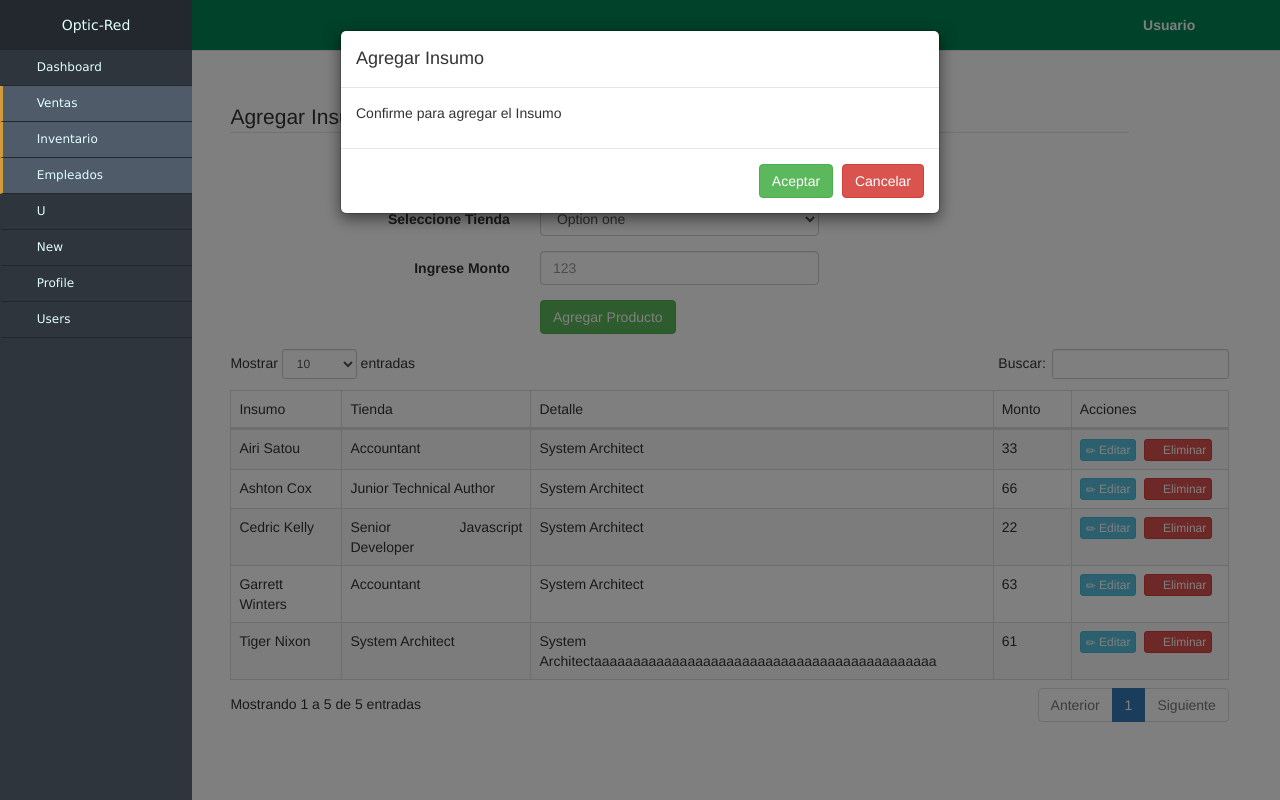
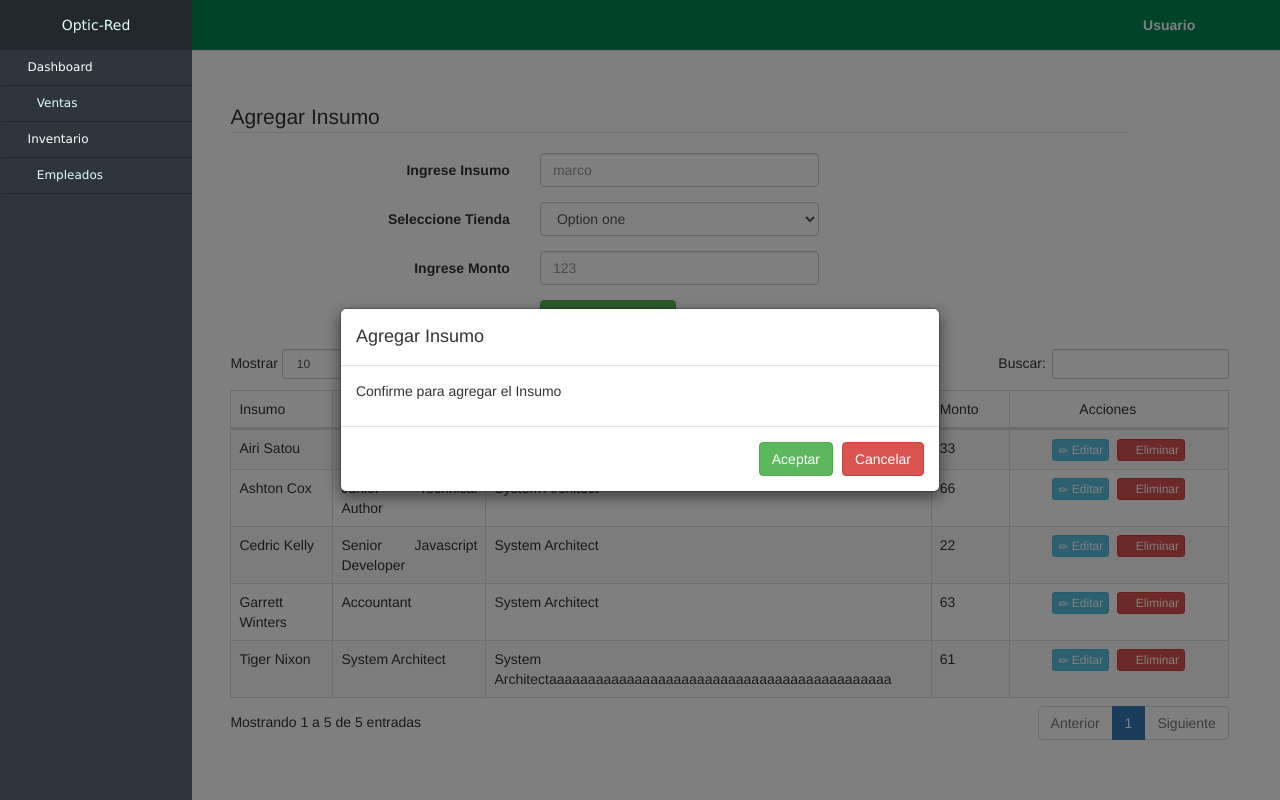
Before and after one commit to apeeclgithub/opticred-intranet, a PHP site: page /application/view/insumos.php in a window 1280 px wide, after a click on "Agregar Producto". Run offline with PHP 8.4, Linux system fonts and the light colour scheme; some web fonts are replaced.

Commit message:
arreglos trello y dashboard

```diff
--- a/application/controller/ProductTable.php
+++ b/application/controller/ProductTable.php
@@ -5,7 +5,7 @@
 			<th>Tienda</th>
 			<th>Precio</th>
 			<th>Stock</th>
-			<th class="widthOptions">Acciones</th>
+			<th class="widthOptions text-center">Acciones</th>
 		</tr>
 	</thead>
 	<tbody>
@@ -23,7 +23,7 @@
 						<td><?php echo $value['pro_store'];?></td>
 						<td><?php echo $value['pro_price'];?></td>
 						<td><?php echo $value['pro_stock'];?></td>
-						<td><button
+						<td class="text-center"><button
 						onclick="updateModalProduct(
 							<?php  echo $value['pro_id'];?>,
 							'<?php echo $value['pro_name'];?>',
--- a/application/controller/UserTable.php
+++ b/application/controller/UserTable.php
@@ -6,7 +6,7 @@
 			<th>Rut</th>
 			<th>Password</th>
 			<th>Tienda</th>
-			<th class="widthOptions">Acciones</th>
+			<th class="widthOptions text-center">Acciones</th>
 		</tr>
 	</thead>
 	<tbody>
@@ -25,7 +25,7 @@
 						<td><?php echo $value['usu_rut'];	?></td>
 						<td><?php echo $value['usu_pass'];	?></td>
 						<td><?php echo $value['usu_store'];	?></td>
-						<td><button
+						<td class="text-center"><button
 						onclick="updateModalUser(
 							 <?php echo $value['usu_id'];	?>,
 							'<?php echo $value['usu_name'];	?>',
--- a/application/view/header.php
+++ b/application/view/header.php
@@ -16,13 +16,14 @@
 		<script src="../../public/js/modernizr-custom.js"></script>
 		<link href="../../public/css/dataTables.jqueryui.min.css" rel="stylesheet" type="text/css" />
 		<link href="../../public/css/reset.css" rel="stylesheet" type="text/css" />
-		<link href="../../public/css/style.css" rel="stylesheet" type="text/css" />
 		<link href="../../public/css/font-awesome.min.css" rel="stylesheet" type="text/css" />
 		<link href="../../public/css/alertify.bootstrap.css" rel="stylesheet" type="text/css" />
 		<link href="../../public/css/alertify.core.css" rel="stylesheet" type="text/css" />
 		<script src="../../public/js/alertify.min.js"></script>
 		<link href="../../public/css/bootstrap/bootstrap.min.css" rel="stylesheet" type="text/css" />
 		<link href="../../public/css/dataTables.bootstrap.min.css" rel="stylesheet" type="text/css" />
+		<link href="../../public/css/style.css" rel="stylesheet" type="text/css" />
+
 
 
 
--- a/application/view/insumos.php
+++ b/application/view/insumos.php
@@ -55,7 +55,7 @@
 					<th>Tienda</th>
 					<th>Detalle</th>
 					<th>Monto</th>
-					<th class="widthOptions">Acciones</th>
+					<th class="widthOptions text-center">Acciones</th>
 				</tr>
 			</thead>
 			<tbody>
@@ -64,35 +64,35 @@
 					<td>System Architect</td>
 					<td>System Architectaaaaaaaaaaaaaaaaaaaaaaaaaaaaaaaaaaaaaaaaaaaa</td>
 					<td>61</td>
-					<td><button class="btn btn-info btn-xs" data-toggle="modal" data-target="#editInsumoConfirmDialog"><span class="glyphicon glyphicon-pencil"></span>&nbsp;Editar</button>&nbsp;&nbsp;<button class="btn btn-danger btn-xs" data-toggle="modal" data-target="#deleteInsumoConfirmDialog"><span class="glyphicon glyphicon-trash"></span>&nbsp;Eliminar</button></td>
+					<td class="text-center"><button class="btn btn-info btn-xs" data-toggle="modal" data-target="#editInsumoConfirmDialog"><span class="glyphicon glyphicon-pencil"></span>&nbsp;Editar</button>&nbsp;&nbsp;<button class="btn btn-danger btn-xs" data-toggle="modal" data-target="#deleteInsumoConfirmDialog"><span class="glyphicon glyphicon-trash"></span>&nbsp;Eliminar</button></td>
 				</tr>
 				<tr>
 					<td>Garrett Winters</td>
 					<td>Accountant</td>
 					<td>System Architect</td>
 					<td>63</td>
-					<td><button class="btn btn-info btn-xs" data-toggle="modal" data-target="#editInsumoConfirmDialog"><span class="glyphicon glyphicon-pencil"></span>&nbsp;Editar</button>&nbsp;&nbsp;<button class="btn btn-danger btn-xs" data-toggle="modal" data-target="#deleteInsumoConfirmDialog"><span class="glyphicon glyphicon-trash"></span>&nbsp;Eliminar</button></td>
+					<td class="text-center"><button class="btn btn-info btn-xs" data-toggle="modal" data-target="#editInsumoConfirmDialog"><span class="glyphicon glyphicon-pencil"></span>&nbsp;Editar</button>&nbsp;&nbsp;<button class="btn btn-danger btn-xs" data-toggle="modal" data-target="#deleteInsumoConfirmDialog"><span class="glyphicon glyphicon-trash"></span>&nbsp;Eliminar</button></td>
 				</tr>
 				<tr>
 					<td>Ashton Cox</td>
 					<td>Junior Technical Author</td>
 					<td>System Architect</td>
 					<td>66</td>
-					<td><button class="btn btn-info btn-xs" data-toggle="modal" data-target="#editInsumoConfirmDialog"><span class="glyphicon glyphicon-pencil"></span>&nbsp;Editar</button>&nbsp;&nbsp;<button class="btn btn-danger btn-xs" data-toggle="modal" data-target="#deleteInsumoConfirmDialog"><span class="glyphicon glyphicon-trash"></span>&nbsp;Eliminar</button></td>
+					<td class="text-center"><button class="btn btn-info btn-xs" data-toggle="modal" data-target="#editInsumoConfirmDialog"><span class="glyphicon glyphicon-pencil"></span>&nbsp;Editar</button>&nbsp;&nbsp;<button class="btn btn-danger btn-xs" data-toggle="modal" data-target="#deleteInsumoConfirmDialog"><span class="glyphicon glyphicon-trash"></span>&nbsp;Eliminar</button></td>
 				</tr>
 				<tr>
 					<td>Cedric Kelly</td>
 					<td>Senior Javascript Developer</td>
 					<td>System Architect</td>
 					<td>22</td>
-					<td><button class="btn btn-info btn-xs" data-toggle="modal" data-target="#editInsumoConfirmDialog"><span class="glyphicon glyphicon-pencil"></span>&nbsp;Editar</button>&nbsp;&nbsp;<button class="btn btn-danger btn-xs" data-toggle="modal" data-target="#deleteInsumoConfirmDialog"><span class="glyphicon glyphicon-trash"></span>&nbsp;Eliminar</button></td>
+					<td class="text-center"><button class="btn btn-info btn-xs" data-toggle="modal" data-target="#editInsumoConfirmDialog"><span class="glyphicon glyphicon-pencil"></span>&nbsp;Editar</button>&nbsp;&nbsp;<button class="btn btn-danger btn-xs" data-toggle="modal" data-target="#deleteInsumoConfirmDialog"><span class="glyphicon glyphicon-trash"></span>&nbsp;Eliminar</button></td>
 				</tr>
 				<tr>
 					<td>Airi Satou</td>
 					<td>Accountant</td>
 					<td>System Architect</td>
 					<td>33</td>
-					<td><button class="btn btn-info btn-xs" data-toggle="modal" data-target="#editInsumoConfirmDialog"><span class="glyphicon glyphicon-pencil"></span>&nbsp;Editar</button>&nbsp;&nbsp;<button class="btn btn-danger btn-xs" data-toggle="modal" data-target="#deleteInsumoConfirmDialog"><span class="glyphicon glyphicon-trash"></span>&nbsp;Eliminar</button></td>
+					<td class="text-center"><button class="btn btn-info btn-xs" data-toggle="modal" data-target="#editInsumoConfirmDialog"><span class="glyphicon glyphicon-pencil"></span>&nbsp;Editar</button>&nbsp;&nbsp;<button class="btn btn-danger btn-xs" data-toggle="modal" data-target="#deleteInsumoConfirmDialog"><span class="glyphicon glyphicon-trash"></span>&nbsp;Eliminar</button></td>
 				</tr>
 			</tbody>
 		</table>
--- a/application/view/login.php
+++ b/application/view/login.php
@@ -16,14 +16,14 @@
 							<span class="input-group-addon">
 								@
 							</span>
-							<input id="userRut" class="form-control" placeholder="Rut" name="rut" type="text" required="" autofocus="">
+							<input id="userRut" class="form-control" placeholder="Rut" name="rut" type="text" autofocus="">
 						</div>
 						<div class="form-group input-group">
 							<span class="input-group-addon">
 								<i class="glyphicon glyphicon-lock">
 								</i>
 							</span>
-							<input id="userPass" class="form-control" placeholder="Password" name="password" type="password" value="" required="">
+							<input id="userPass" class="form-control" placeholder="Password" name="password" type="password" value="">
 						</div>
 						<div class="form-group">
 							<button onclick="login()" type="submit" class="btn btn-primary btn-block">
@@ -50,7 +50,7 @@
 								<span class="input-group-addon">
 									@
 								</span>
-								<input class="form-control" placeholder="Email" name="email" type="email" required="">
+								<input class="form-control" placeholder="Email" name="email" type="email" >
 							</div>
 							<button type="submit" class="btn btn-primary btn-block" id="btn-olvidado">
 								Continuar
--- a/application/view/nav_menu.php
+++ b/application/view/nav_menu.php
@@ -5,69 +5,24 @@
   <div class="menu-list">
 
     <ul id="menu-content" class="menu-content collapse out">
-      <li>
-        <a href="#">
-          <i class="fa fa-dashboard fa-lg"></i> Dashboard
-        </a>
-      </li>
-      <li  data-toggle="collapse" data-target="#sails" class="collapsed active">
-        <a href="#"><i class="glyphicon glyphicon-usd"></i> Ventas <span class="glyphicon glyphicon-menu-down alignIconRight"></span></a>
-      </li>
+      <a href="dashboard.php"><li>&nbsp;&nbsp;&nbsp;<i class="glyphicon glyphicon-home"></i> Dashboard</li></a>
+      <li  data-toggle="collapse" data-target="#sails" ><a href="#"><i class="glyphicon glyphicon-usd"></i> Ventas <span class="glyphicon glyphicon-menu-down alignIconRight"></span></a></li>
       <ul class="sub-menu collapse" id="sails">
-        <li><a href="nuevaVenta.php" ><span class="glyphicon glyphicon-menu-right"></span> Nueva Venta</a></li>
-        <li><a href="#"><span class="glyphicon glyphicon-menu-right"></span> Cierre de Caja</a></li>
-        <li><a href="garantia.php"><span class="glyphicon glyphicon-menu-right"></span> Garantía</a></li>
-        <li><a href="ventasFinalizadas.php"><span class="glyphicon glyphicon-menu-right"></span> Ventas Finalizadas</a></li>
-        <li><a href="ventasPendientes.php"><span class="glyphicon glyphicon-menu-right"></span> Ventas Pendientes</a></li>
-        <li><a href="insumos.php"><span class="glyphicon glyphicon-menu-right"></span> Insumos</a></li>
+        <a href="nuevaVenta.php" ><li><span class="glyphicon glyphicon-menu-right"></span> Nueva Venta</li></a>
+        <a href="#"><li><span class="glyphicon glyphicon-menu-right"></span> Cierre de Caja</li></a>
+        <a href="garantia.php"><li><span class="glyphicon glyphicon-menu-right"></span> Garantía</li></a>
+        <a href="ventasFinalizadas.php"><li><span class="glyphicon glyphicon-menu-right"></span> Ventas Finalizadas</li></a>
+        <a href="ventasPendientes.php"><li><span class="glyphicon glyphicon-menu-right"></span> Ventas Pendientes</li></a>
+        <a href="insumos.php"><li><span class="glyphicon glyphicon-menu-right"></span> Insumos</li></a>
       </ul>
-      <li  data-toggle="collapse" data-target="#inventory" class="collapsed active">
-        <a href="inventario.php"><i class="glyphicon glyphicon-user"></i> Inventario <!--<span class="glyphicon glyphicon-menu-down alignIconRight"></span>--></a>
-                </li><!--
-                <ul class="sub-menu collapse" id="inventory">
-                    <li class="active"><a href="#"><span class="glyphicon glyphicon-menu-right"></span> Agregar Producto</a></li>
-                    <li><a href="#"><span class="glyphicon glyphicon-menu-right"></span> Modificar Producto</a></li>
-                    <li><a href="#"><span class="glyphicon glyphicon-menu-right"></span> Eliminar Producto</a></li>
-                  </ul>-->
-                  <li  data-toggle="collapse" data-target="#empleados" class="collapsed active">
-                    <a href="#"><i class="glyphicon glyphicon-list-alt"></i> Empleados <span class="glyphicon glyphicon-menu-down alignIconRight"></span></a>
+      <a href="inventario.php"><li>&nbsp;&nbsp;&nbsp;<i class="glyphicon glyphicon-list-alt"></i> Inventario</li></a>
+      <li  data-toggle="collapse" data-target="#empleados">
+        <a href="#"><i class="glyphicon glyphicon-user"></i> Empleados <span class="glyphicon glyphicon-menu-down alignIconRight"></span></a>
       </li>
       <ul class="sub-menu collapse" id="empleados">
-                    <li ><a href="vendedor.php"><span class="glyphicon glyphicon-menu-right"></span> Vendedor</a></li>
-                    <li><a href="Captador.php"><span class="glyphicon glyphicon-menu-right"></span> Captador</a></li>
+        <a href="vendedor.php"><li><span class="glyphicon glyphicon-menu-right"></span> Vendedor</li></a>
+        <a href="Captador.php"><li><span class="glyphicon glyphicon-menu-right"></span> Captador</li></a>
       </ul>
-
-                  <li data-toggle="collapse" data-target="#service" class="collapsed">
-                    <a href="#"><i class="fa fa-user fa-lg"></i> U <span class="glyphicon glyphicon-menu-down alignIconRight"></span></a>
-                  </li>
-                  <ul class="sub-menu collapse" id="service">
-                    <li>New Service 1</li>
-                    <li>New Service 2</li>
-                    <li>New Service 3</li>
-                  </ul>
-
-
-                  <li data-toggle="collapse" data-target="#new" class="collapsed">
-                    <a href="#"><i class="fa fa-car fa-lg"></i> New <span class="glyphicon glyphicon-menu-down alignIconRight"></span></a>
-                  </li>
-                  <ul class="sub-menu collapse" id="new">
-                    <li>New New 1</li>
-                    <li>New New 2</li>
-                    <li>New New 3</li>
-                  </ul>
-
-
-                  <li>
-                    <a href="#">
-                      <i class="fa fa-user fa-lg"></i> Profile
-                    </a>
-                  </li>
-
-                  <li>
-                    <a href="#">
-                      <i class="fa fa-users fa-lg"></i> Users
-                    </a>
-                  </li>
     </ul>
   </div>
 </div>
--- a/public/css/style.css
+++ b/public/css/style.css
@@ -28,6 +28,18 @@ min-height: 100%;
   height: 100%;
 }
 
+a {
+  color: white;
+  text-decoration: none;
+}
+a:hover {
+  color:white;
+  text-decoration: none;
+}
+a:active {
+  color:#0fb9f5;
+  text-decoration: none;
+}
 
 /* LOGIN*/
 .contentLogin{
@@ -244,7 +256,7 @@ overflow: hidden;
   }
 
   .widthOptions{
-    width: 118px !important;
+    width: 180px !important;
   }
 
   .addProductFormWidth{
@@ -255,6 +267,26 @@ overflow: hidden;
     width: 7%;
   }
 
+  /*modal*/
+
+  .modal {
+    text-align: center;
+    padding: 0!important;
+  }
+
+  .modal:before {
+    content: '';
+    display: inline-block;
+    height: 100%;
+    vertical-align: middle;
+    margin-right: -4px; /* Adjusts for spacing */
+  }
+
+  .modal-dialog {
+    display: inline-block;
+    text-align: left;
+    vertical-align: middle;
+  }
 
   /*footer*/
   /* Wrapper for page content to push down footer */
```
Also changed, not shown: application/view/captador.php (+6 -6 lines), application/view/dashboard.php (added, +86 -0 lines), application/view/footer.php (+4 -4 lines), application/view/vendedor.php (+5 -5 lines), application/view/ventasFinalizadas.php (+6 -6 lines), application/view/ventasPendientes.php (+6 -6 lines), application/view/garantia.php (indentation only), public/img/chart.gif (added), public/img/sales.gif (added), public/img/top-top.png (added). Lines whose indentation alone changed are shown as unchanged.
